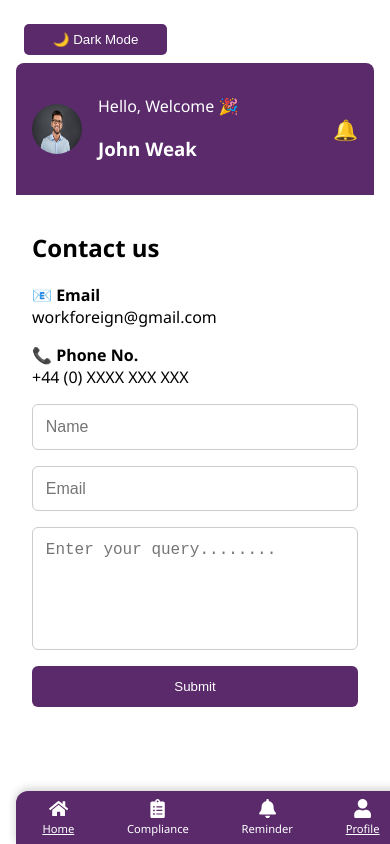
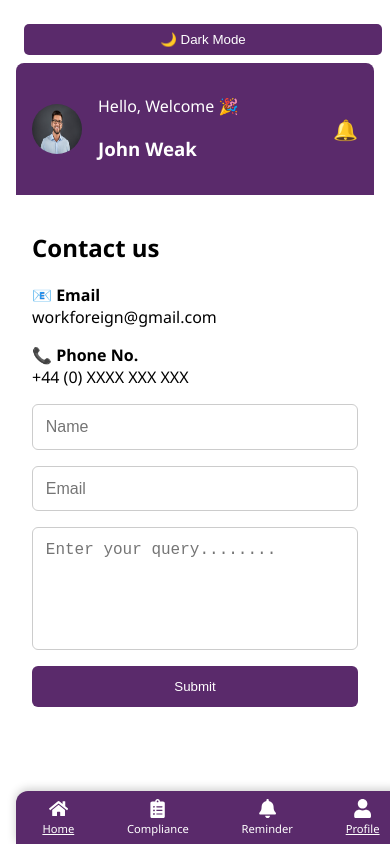
Before and after one commit to Saima9/task1, a React (Create React App) app: page / in a window 390 px wide. Built offline with nearby package versions, Linux system fonts and the light colour scheme.

Commit message:
Update App.css

```diff
--- a/src/App.css
+++ b/src/App.css
@@ -30,7 +30,7 @@
    padding: 1rem;
   }
 .toggle-mode {
-    width: 40%;
+    width: 100%;
 
   }
 }
```
